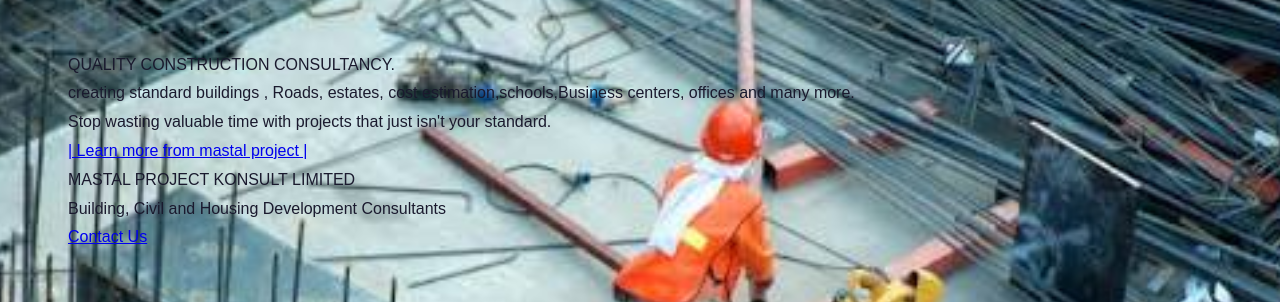
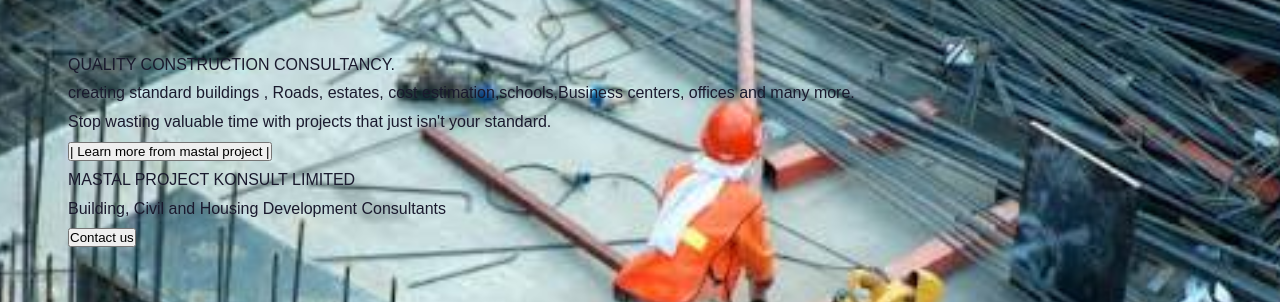
Before and after one commit to olaniteboluwatife07-png/MASTAL-PROJECT-KONSULT-LTD, a plain HTML site: page mastalprojectlimited/index.html in a window 1280 px wide. Shown: the part 282-584 px from the top of the page. Drawn offline with Linux system fonts and the light colour scheme.

Commit message:
Update index.html

```diff
--- a/mastalprojectlimited/index.html
+++ b/mastalprojectlimited/index.html
@@ -84,10 +84,10 @@
     <span class="mastal-jumbo mastal-hide-small">QUALITY CONSTRUCTION CONSULTANCY.</span><br>
     <span class="mastal-xxlarge mastal-hide-large mastal-hide-medium text-black">creating standard buildings , Roads, estates, cost estimation,schools,Business centers, offices and many more.</span><br>
     <span class="mastal-large">Stop wasting valuable time with projects that just isn't your standard.</span>
-    <p><a href="aboutus.html" class="mastal-button mastal-white mastal-padding-large mastal-large mastal-margin-top mastal-opacity mastal-hover-opacity-off"> |  Learn more from mastal project |</a></p>
+    <p><a href="aboutus.html" class="mastal-button mastal-white mastal-padding-large mastal-large mastal-margin-top mastal-opacity mastal-hover-opacity-off"><button> |  Learn more from mastal project |</button></a></p>
     <p>MASTAL PROJECT KONSULT LIMITED</p>
     <p>Building, Civil and Housing Development Consultants</p>
-    <a href="contact.html" class="btn">Contact Us</a>
+    <a href="contact.html" class="btn"><button>Contact us</button></a>
 </div>
   <div class="mastal-display-bottomleft mastal-text-grey mastal-large" style="padding:24px 48px">
     <i class="fa fa-facebook-official mastal-hover-opacity"></i>
```
